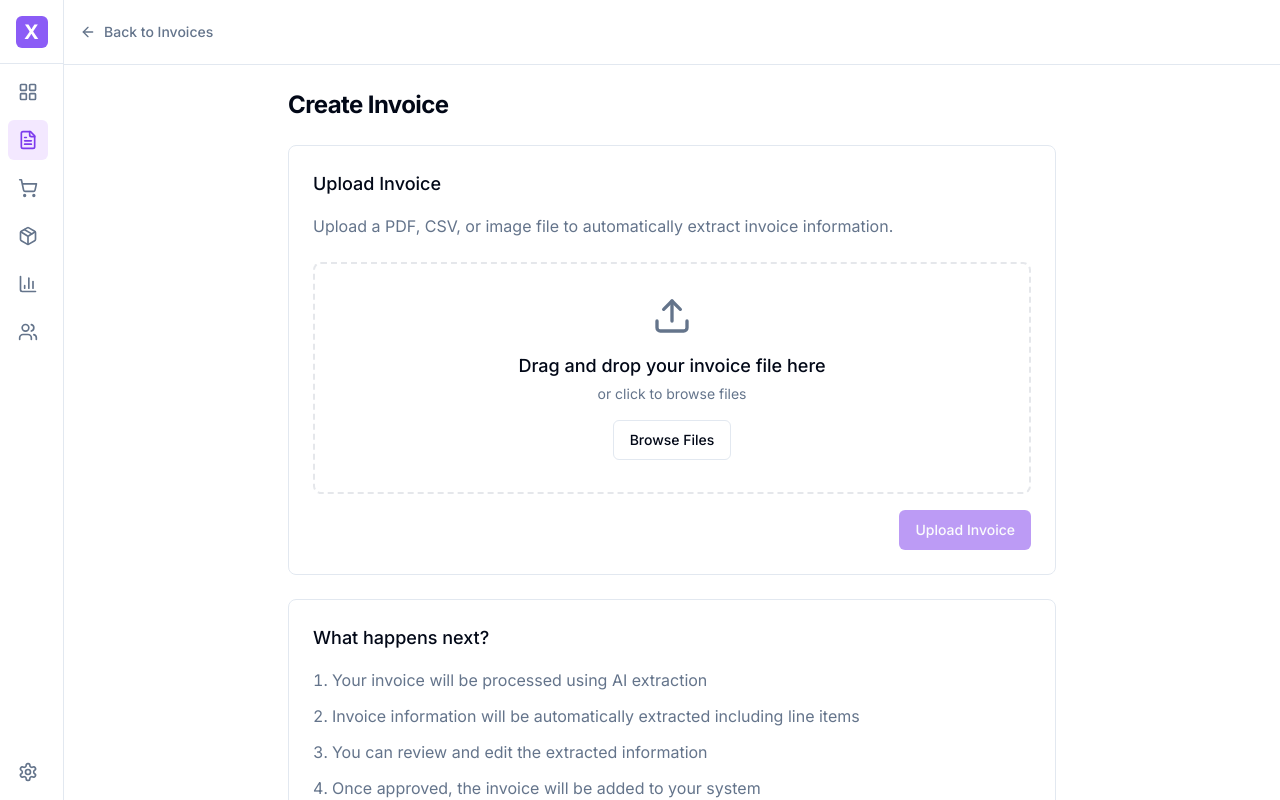
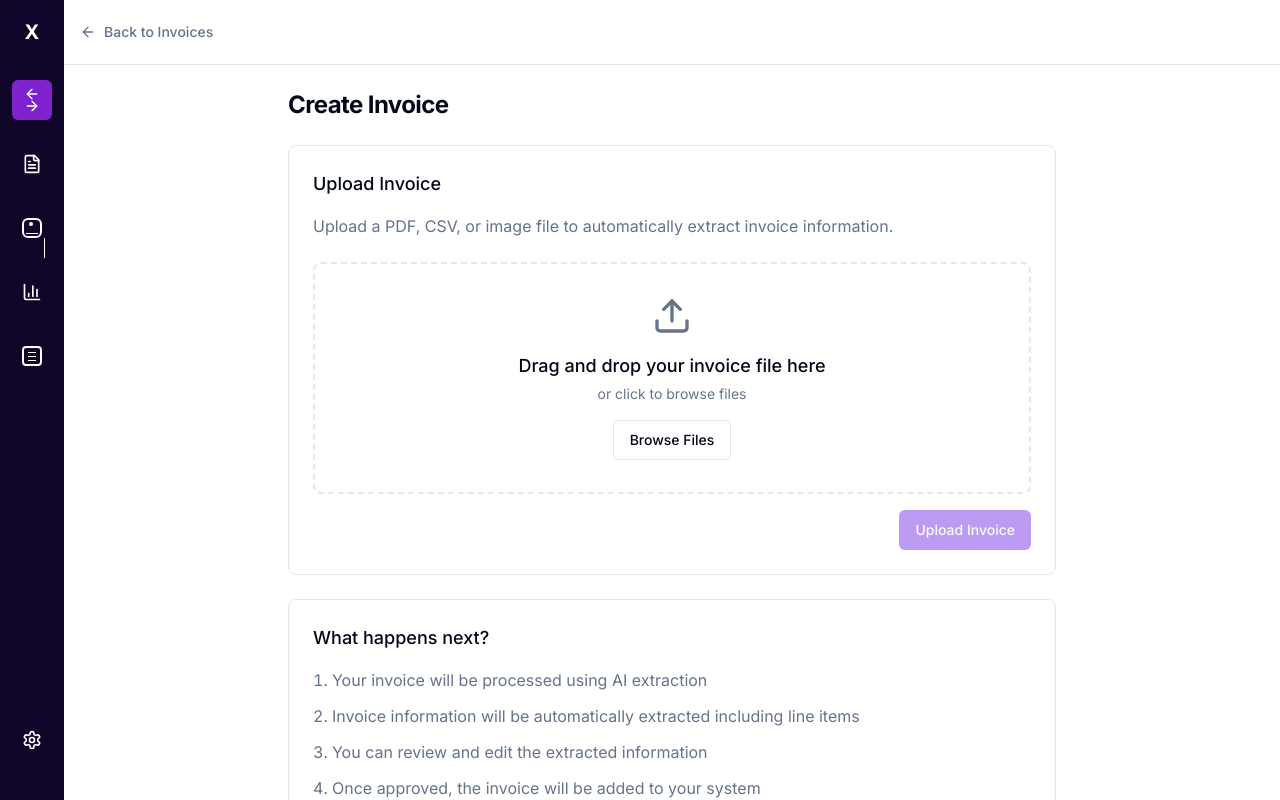
Before and after one commit to xelixdev/invoice-processing-poc, a Next.js app: page /invoices/upload in a window 1280 px wide. Built offline with nearby package versions, Linux system fonts and the light colour scheme.

Commit message:
Update sidebar colour

```diff
--- a/components/sidebar.tsx
+++ b/components/sidebar.tsx
@@ -1,38 +1,63 @@
 import Link from "next/link"
-import { LayoutGrid, FileText, BarChart3, ShoppingCart, Users, Settings, Package } from "lucide-react"
+import { ArrowLeft, ArrowRight, FileText, BarChart3, Settings } from "lucide-react"
 
 export default function Sidebar() {
   return (
-    <div className="w-16 flex flex-col border-r bg-white">
-      <div className="h-16 flex items-center justify-center border-b">
+    <div className="w-16 flex flex-col bg-[#0f0629] text-white">
+      <div className="h-16 flex items-center justify-center">
         <Link href="/" className="flex items-center justify-center">
-          <div className="w-8 h-8 bg-violet-500 text-white flex items-center justify-center rounded-md font-bold text-xl">
+          <div className="w-8 h-8 text-white flex items-center justify-center font-bold text-xl">
             X
           </div>
         </Link>
       </div>
-      <nav className="flex-1 flex flex-col gap-2 p-2">
-        <Link href="#" className="flex h-10 w-10 items-center justify-center rounded-md hover:bg-muted">
-          <LayoutGrid className="h-5 w-5 text-muted-foreground" />
+      <nav className="flex-1 flex flex-col items-center py-4 gap-6">
+        {/* Arrows icon (bidirectional arrows in purple box) */}
+        <Link href="#" className="flex h-10 w-10 items-center justify-center rounded-md bg-purple-700">
+          <div className="flex flex-col gap-0">
+            <ArrowLeft className="h-4 w-4 text-white -mb-1" />
+            <ArrowRight className="h-4 w-4 text-white" />
+          </div>
         </Link>
-        <Link href="#" className="flex h-10 w-10 items-center justify-center rounded-md bg-violet-100">
-          <FileText className="h-5 w-5 text-violet-600" />
+
+        {/* Document with checkmark icon */}
+        <Link href="#" className="flex h-10 w-10 items-center justify-center">
+          <div className="relative flex items-center justify-center">
+            <FileText className="h-5 w-5 text-white" />
+          </div>
         </Link>
-        <Link href="#" className="flex h-10 w-10 items-center justify-center rounded-md hover:bg-muted">
-          <ShoppingCart className="h-5 w-5 text-muted-foreground" />
+
+        {/* Contact/ID card icon */}
+        <Link href="#" className="flex h-10 w-10 items-center justify-center">
+          <div className="relative w-5 h-5">
+            <div className="w-5 h-5 border-2 border-white rounded-md flex items-center justify-center">
+              <div className="w-1 h-1 rounded-full bg-white absolute top-1 left-[7px]" />
+              <div className="w-3 h-[1px] bg-white absolute bottom-1" />
+            </div>
+            <div className="absolute right-[-3px] h-full w-[1px] bg-white"></div>
+          </div>
         </Link>
-        <Link href="#" className="flex h-10 w-10 items-center justify-center rounded-md hover:bg-muted">
-          <Package className="h-5 w-5 text-muted-foreground" />
+
+        {/* Analytics/chart icon */}
+        <Link href="#" className="flex h-10 w-10 items-center justify-center">
+          <BarChart3 className="h-5 w-5 text-white" />
         </Link>
-        <Link href="#" className="flex h-10 w-10 items-center justify-center rounded-md hover:bg-muted">
-          <BarChart3 className="h-5 w-5 text-muted-foreground" />
+
+        {/* Document with lines icon */}
+        <Link href="#" className="flex h-10 w-10 items-center justify-center">
+          <div className="relative w-5 h-5 border-2 border-white rounded-sm">
+            <div className="w-2 h-[1px] bg-white absolute top-1 left-[4px]" />
+            <div className="w-2 h-[1px] bg-white absolute top-2 left-[4px]" />
+            <div className="w-2 h-[1px] bg-white absolute top-3 left-[4px]" />
+          </div>
         </Link>
-        <Link href="#" className="flex h-10 w-10 items-center justify-center rounded-md hover:bg-muted">
-          <Users className="h-5 w-5 text-muted-foreground" />
-        </Link>
-        <Link href="#" className="flex h-10 w-10 items-center justify-center rounded-md hover:bg-muted mt-auto">
-          <Settings className="h-5 w-5 text-muted-foreground" />
-        </Link>
+
+        {/* Setting gear at the bottom */}
+        <div className="mt-auto mb-6">
+          <Link href="#" className="flex h-10 w-10 items-center justify-center">
+            <Settings className="h-5 w-5 text-white" />
+          </Link>
+        </div>
       </nav>
     </div>
   )
```
